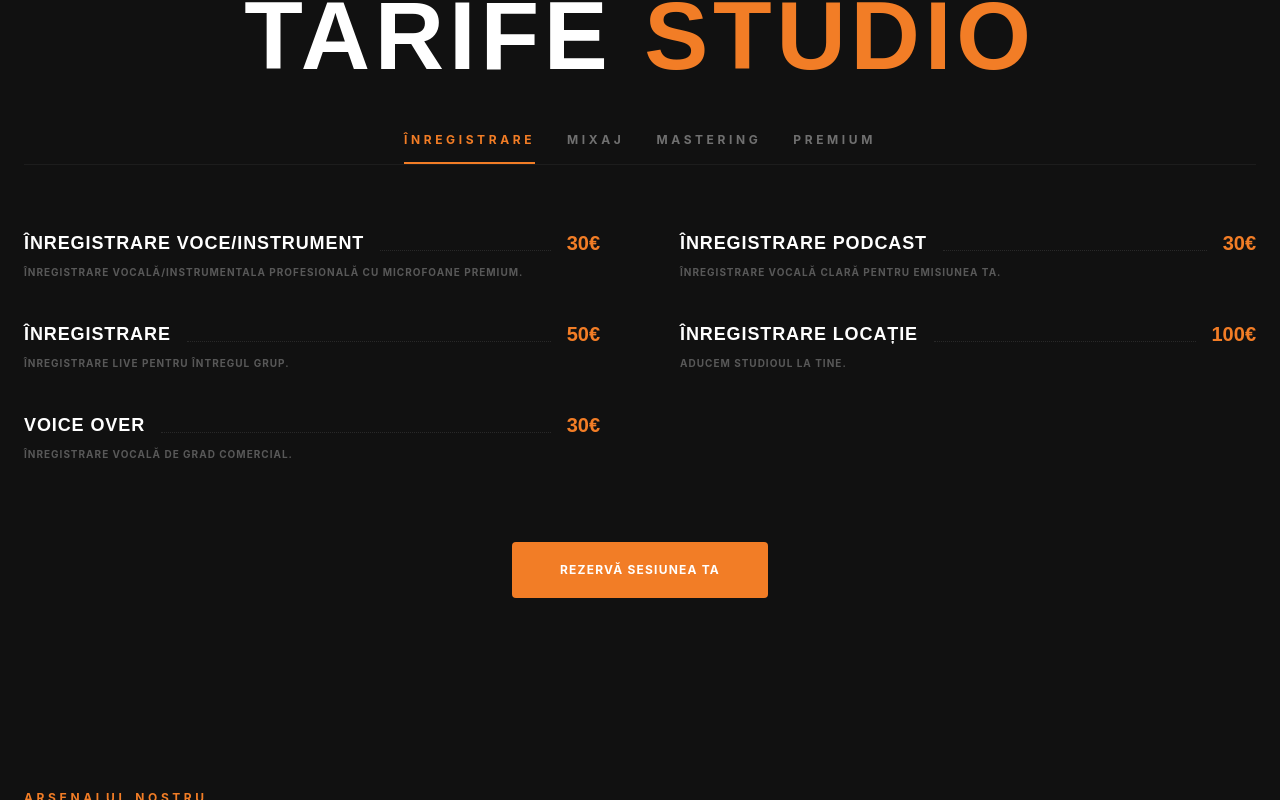
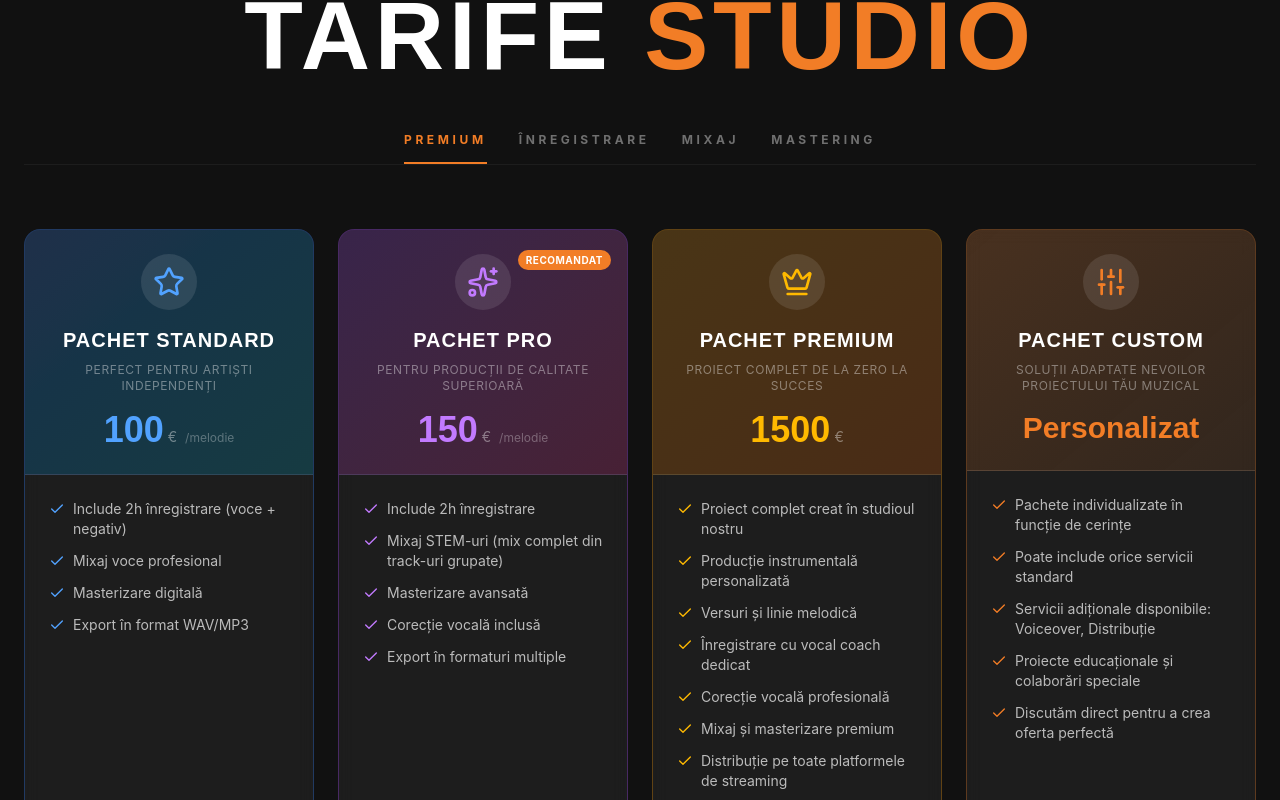
Before and after one commit to moskon1/proart.studio, a React (Vite) app: page / in a window 1280 px wide. Shown: the part 1760-2560 px from the top of the page. Built offline with nearby package versions, Linux system fonts and the light colour scheme.

Commit message:
equipment and price fix

```diff
--- a/src/components/Equipment.tsx
+++ b/src/components/Equipment.tsx
@@ -2,10 +2,11 @@ import React from 'react';
 import { motion } from 'motion/react';
 
 const equipment = [
-  { category: 'Console', items: ['SSL 4000G+ 48 Canale', 'Neve 88RS 60 Canale', 'Avid S6 M40'] },
-  { category: 'Microfoane', items: ['Neumann U87 Ai', 'AKG C12 VR', 'Shure SM7B', 'Sennheiser MD421'] },
-  { category: 'Outboard', items: ['Universal Audio 1176LN', 'Teletronix LA-2A', 'Neve 1073 Preamp'] },
-  { category: 'Monitorizare', items: ['ATC SCM25A Pro', 'Yamaha NS-10M', 'Genelec 8351B'] },
+  { category: 'Monitorizare', items: ['ADAM A77X', 'RME OCTAMIC XTC', 'SSL 24', 'BEYERDYNAMIC DT 770 PRO x 5', 'BEYERDYNAMIC DT 990 PRO 2500HM', 'MAKIE HM-800', 'BEHRINGER ULTRAGAING DIGITAL'] },
+  { category: 'Microfoane', items: ['NEUMANN TLM 103', 'OKTAVA MK 012 MSP x 2', 'SHURE BETA 91A', 'SHURE SM57 x 2', 'SENNHEISER E604 x 3', 'SE ELECTRONICS X15 STUDIO BUNDLE'] },
+  { category: 'Instrumente Muzicale si Control MIDI', items: ['ICON QCON PRO X', 'ABLETON PUSH 3', 'PEARL ROADSHOW STUDIO JET BLACK', 'ZULTAN 22" Q RIDE', 'CONGA LP A647-SW 11"-12"', 'LP 1428NY BLACK BOX CAJON', 'LP 1209+ JAM BLOCK GUIRO', 'TERRE DJEMBE 60CM', 'LP 249 CUBAN GUIRO', 'STUDIO 49 RC 2 PALISANDER CLAVES ROYAL', 'ZULTAN 10" SPLASH DARK MATTER', 'YAMAHA YEV-104 NT ELECTRIC VIOLIN', 'M-AUDIO CODE 61 BLACK'] },
+  { category: 'Outboard', items: ['SPL GOLDMIKE 9844', 'VERMONA VSR 3.2', 'DRAWMEER MXPRO-30', 'TASCAM 12'] }
+
 ];
 
 export default function Equipment() {
--- a/src/components/Hero.tsx
+++ b/src/components/Hero.tsx
@@ -7,13 +7,13 @@ const slides = [
     image: '/hero1.jpg',
     subtitle: 'Studio de Înregistrări Profesional',
     title: 'PROART <br /> <span class="text-studio-accent">STUDIO</span>',
-    description: 'Cel mai bun loc pentru producția muzicală, mixaj și mastering.',
+    description: 'Locul tau pentru producția muzicală, mixaj și mastering in Ploiesti.',
   },
     {
     image: '/hero3.jpg',
     subtitle: 'Atmosferă Creativă',
     title: 'SUNETUL <br /> <span class="text-studio-accent">TĂU</span>',
-    description: 'Un spațiu conceput pentru a inspira și a surprinde identitatea ta muzicală unică.',
+    description: 'Un spațiu conceput pentru a inspira și a surprinde identitatea ta muzicală.',
   },
   {
     image: '/hero2.jpg',
--- a/src/components/Pricing.tsx
+++ b/src/components/Pricing.tsx
@@ -3,25 +3,8 @@ import { motion, AnimatePresence } from 'motion/react';
 import { Check, Sparkles, Star, Crown, Sliders } from 'lucide-react';
 
 const pricingData = {
-  Înregistrare: [
-    { name: 'Înregistrare Voce/Instrument', price: '30', description: 'Înregistrare vocală/instrumentala profesională cu microfoane premium.' },
-    { name: 'Înregistrare Podcast', price: '30', description: 'Înregistrare vocală clară pentru emisiunea ta.' },
-    { name: 'Înregistrare', price: '50', description: 'Înregistrare live pentru întregul grup.' },
-    { name: 'Înregistrare Locație', price: '100', description: 'Aducem studioul la tine.' },
-    { name: 'Voice Over', price: '30', description: 'Înregistrare vocală de grad comercial.' },
-  ],
-  Mixaj: [
-    { name: 'Mixaj Piesă Single', price: '50', description: 'Mixaj complet al piesei tale.' },
-    { name: 'Mixaj Stem-uri', price: '100', description: 'Mixaj din track-urile tale grupate.' },
-    { name: 'Corecție Vocală', price: '50', description: 'Pitch și timing perfect pentru voce.' },
-    { name: 'Editare Radio', price: '30', description: 'Editare personalizată pentru difuzare radio.' },
-  ],
-  Mastering: [
-    { name: 'Mastering Digital', price: '30', description: 'Gata pentru toate platformele de streaming.' },
-    { name: 'Mastering Stem-uri', price: '70', description: 'Mai mult control asupra masterului final.' },
-    { name: 'Pre-Master Vinil', price: '50', description: 'Optimizat pentru presare pe vinil.' },
-  ],
-  Premium: [
+
+    Premium: [
     {
       name: 'Pachet Standard',
       price: '100',
@@ -90,11 +73,30 @@ const pricingData = {
       borderColor: 'border-studio-accent/30',
       accentColor: 'text-studio-accent'
     }
+  ],
+  Înregistrare: [
+    { name: 'Înregistrare Voce/Instrument', price: '50', description: 'Înregistrare vocală/instrumentala profesională cu microfoane premium.' },
+    { name: 'Înregistrare Podcast', price: '50', description: 'Înregistrare vocală clară pentru emisiunea ta.' },
+    { name: 'Înregistrare Grup', price: '70', description: 'Înregistrare live pentru întregul grup.' },
+    { name: 'Înregistrare Locație', price: '100', description: 'Aducem studioul la tine.' },
+    { name: 'Voice Over', price: '50', description: 'Înregistrare vocală de grad comercial.' },
+  ],
+  Mixaj: [
+    { name: 'Mixaj Piesă Single', price: '50', description: 'Mixaj complet al piesei tale.' },
+    { name: 'Mixaj Stem-uri', price: '100', description: 'Mixaj din track-urile tale grupate.' },
+    { name: 'Corecție Vocală', price: '50', description: 'Pitch și timing perfect pentru voce.' },
+    { name: 'Editare Radio', price: '50', description: 'Editare personalizată pentru difuzare radio.' },
+  ],
+  Mastering: [
+    { name: 'Mastering Digital', price: '30', description: 'Gata pentru toate platformele de streaming.' },
+    { name: 'Mastering Stem-uri', price: '70', description: 'Mai mult control asupra masterului final.' },
+    { name: 'Pre-Master Vinil', price: '50', description: 'Optimizat pentru presare pe vinil.' },
   ]
+
 };
 
 export default function Pricing() {
-  const [activeTab, setActiveTab] = useState<keyof typeof pricingData>('Înregistrare');
+  const [activeTab, setActiveTab] = useState<keyof typeof pricingData>('Premium');
 
   return (
     <section id="pricing" className="py-24 bg-studio-dark">
```
